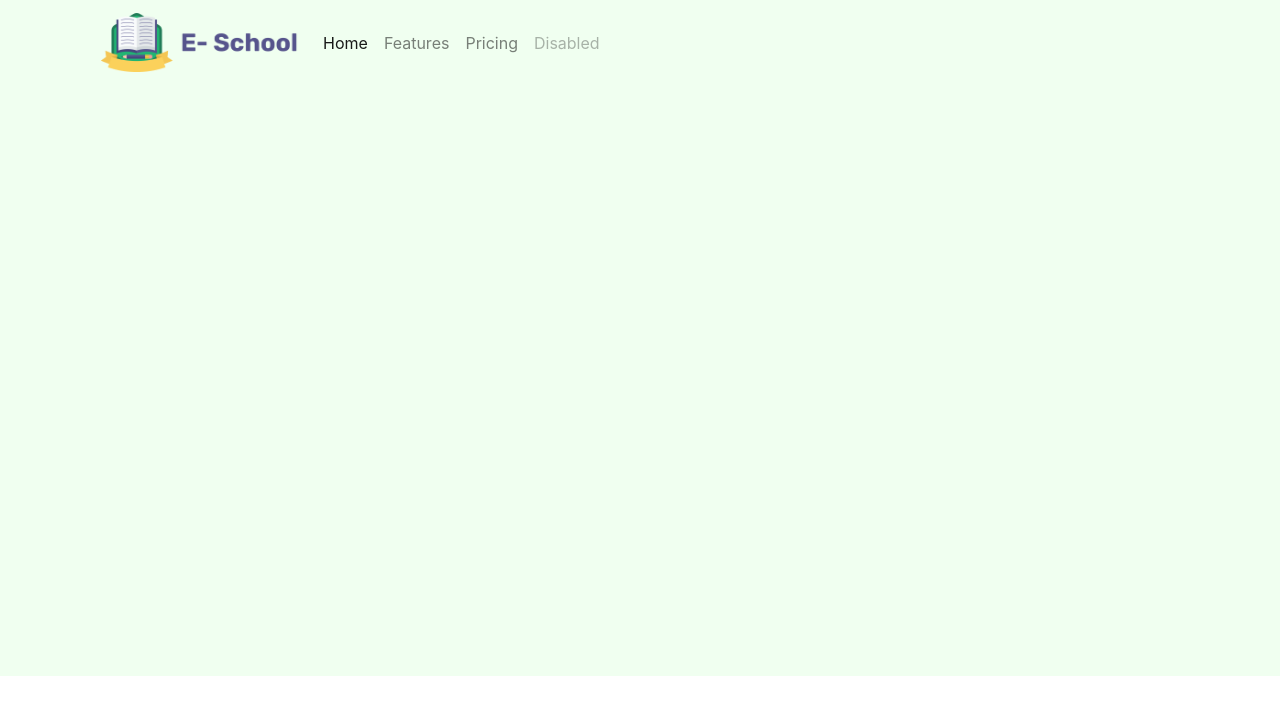
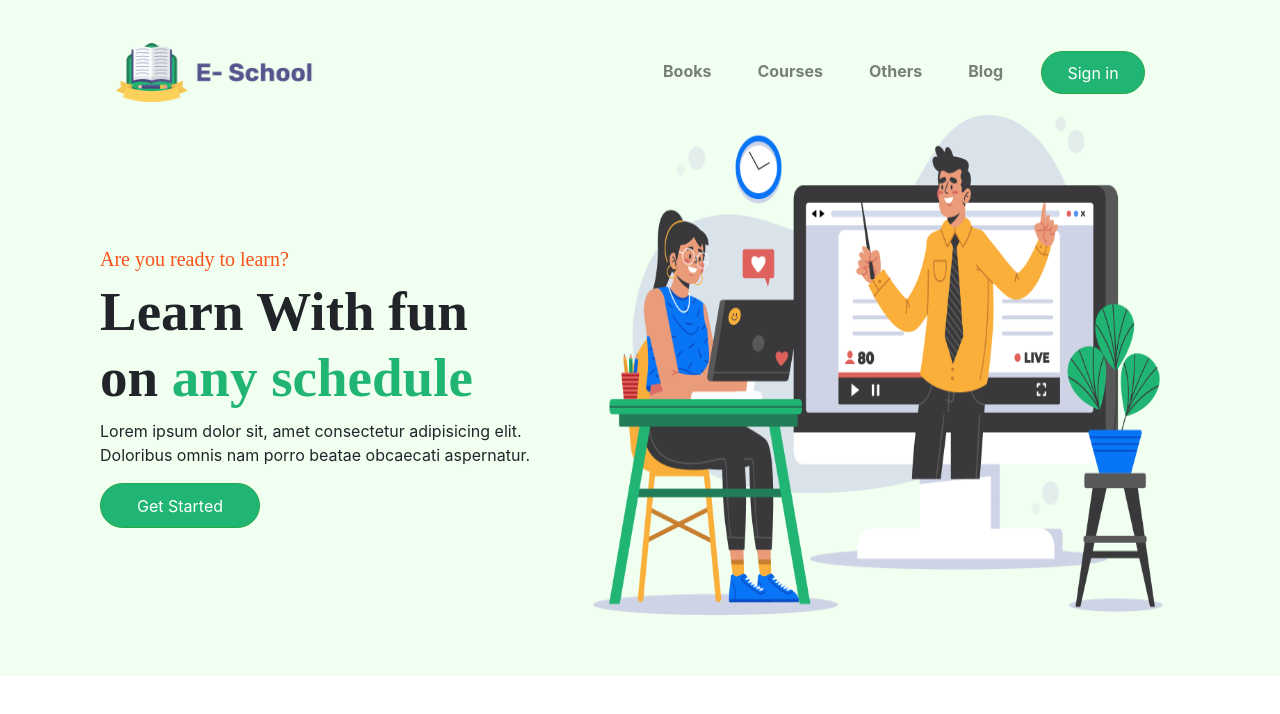
Before and after one commit to ShuvamMazumder/e-school-website, a plain HTML site: page index.html in a window 1280 px wide. Drawn offline with nearby package versions, Linux system fonts and the light colour scheme.

Commit message:
upper section added

```diff
--- a/index.html
+++ b/index.html
@@ -9,23 +9,47 @@
 </head>
 <body>
    <section class="top-banner">
-    <div class="container">
+    <div class="container ">
       <nav class="navbar navbar-expand-lg navbar-light ">
+        <div class="col-md-6 up-section">
           <a class="navbar-brand" href="#">
-          <img src="ICON/Logo.png" alt="">
+            <img class="logo" src="ICON/Logo.png" alt="">
           </a>
+        </div>
+        <div class="col-md-6 up-section">
           <button class="navbar-toggler" type="button" data-toggle="collapse" data-target="#navbarNavAltMarkup" aria-controls="navbarNavAltMarkup" aria-expanded="false" aria-label="Toggle navigation">
             <span class="navbar-toggler-icon"></span>
           </button>
           <div class="collapse navbar-collapse" id="navbarNavAltMarkup">
             <div class="navbar-nav">
-            <a class="nav-item nav-link active" href="#">Home <span class="sr-only">(current)</span></a>
-            <a class="nav-item nav-link" href="#">Features</a>
-            <a class="nav-item nav-link" href="#">Pricing</a>
-            <a class="nav-item nav-link disabled" href="#" tabindex="-1" aria-disabled="true">Disabled</a>
+              <a class="nav-item nav-link" id="books" href="#books">Books</a>
+              <a class="nav-item nav-link" id="courses" href="#courses">Courses</a>
+              <a class="nav-item nav-link" id="others" href="#others">Others</a>
+              <a class="nav-item nav-link" id="blog" href="#blog">Blog</a>
+
+              <form class="form-inline">
+                <button type="button" class="btn btn-success sign-in">Sign in</button>
+              </form>
+            </div>
           </div>
         </div>
       </nav>
+    </div>
+
+    <!-- headlines -->
+    <div class="container form-inline">
+      <div class="col-md-5">
+        <h5 class="head-5">Are you ready to learn?</h5>
+        <h1 class="head-1">Learn With fun on <span class="font-grren">any schedule</span> </h1>
+        <p class="para-1">Lorem ipsum dolor sit, amet consectetur adipisicing elit. Doloribus omnis nam porro beatae obcaecati aspernatur.
+        </p>
+        <button type="button" class="btn btn-success strat-button">Get Started</button>
+      </div>
+
+      <div class="col-md-7">
+        <img class="illu-pic " src="photos/Illustration.png" alt="">
+      </div>
+
     </div>
 
 
--- a/style.css
+++ b/style.css
@@ -2,8 +2,52 @@
     height: 676px;
     background-color: #F0FFF0;
 }
-.navbar img{
-
+.logo{
     width: 198.07px;
     height: 59px;
 }
+#books,#courses,#others,#blog{
+
+    margin-right: 30px;
+    font-weight: bold;
+}
+.up-section{
+    margin-top: 30px;
+}
+.sign-in{
+    width: 104px;
+    height: 43px;
+    border-radius: 33px;
+    background: #21B573;
+
+}
+.illu-pic{
+    height: 500px;
+    width: 570px;
+    margin-left: 30px;
+}
+.head-5{
+    font-family: Poppins;
+    font-style: normal;
+    font-weight: normal;
+    color: #FD511A;
+}
+.head-1{
+    font-size: 55px ;
+    font-weight: bold;
+    font-family: Poppins;
+    font-style: normal;
+    font-weight: bold;
+
+}
+.strat-button{
+    padding:5px 5px ;
+    position: absolute;
+    width: 160px;
+    height: 45px;
+    background: #21B573;
+    border-radius: 33px;
+}
+.font-grren{
+    color: #21B573;
+}
```
Lines whose indentation alone changed are shown as unchanged.
